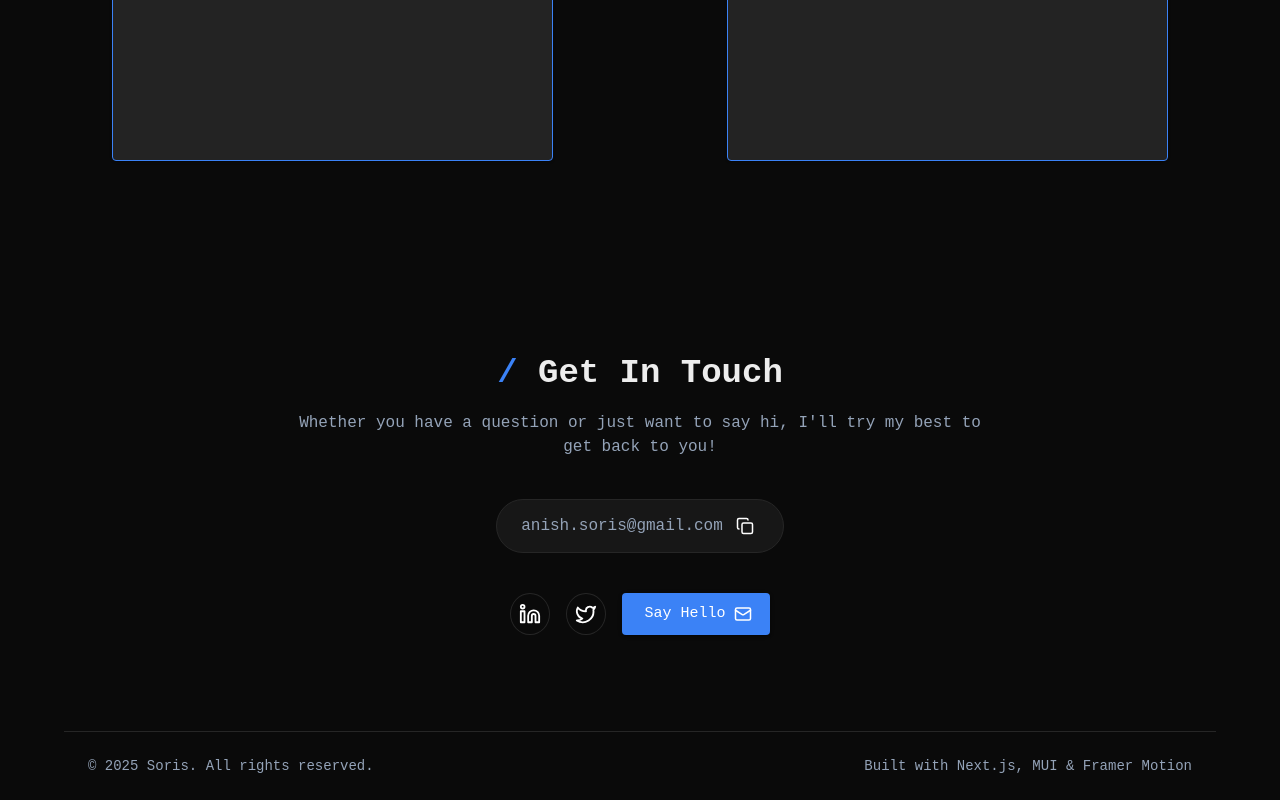
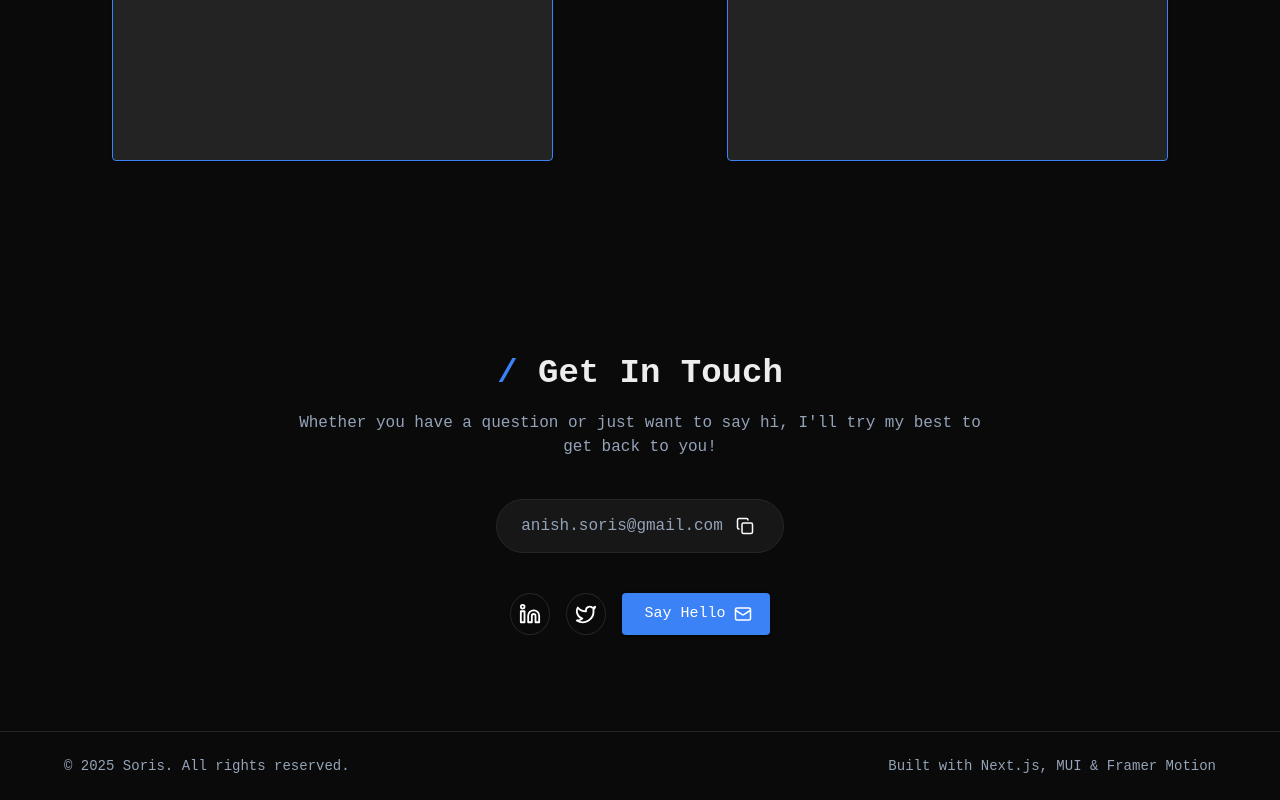
Before and after one commit to anishluiz-dev/portfolio, a Next.js app: page / in a window 1280 px wide. Shown: the part 4569-5369 px from the top of the page. Built offline with nearby package versions, Linux system fonts and the light colour scheme.

Commit message:
update the footer section

```diff
--- a/src/app/page.tsx
+++ b/src/app/page.tsx
@@ -4,7 +4,6 @@ import { Skills } from "../presentation/skills";
 import { Experience } from "../presentation/experience";
 import { WorkHighlights } from "../presentation/work-highlights";
 import { Contact } from "../presentation/contact";
-import { Footer } from "../presentation/footer";
 
 export default function Home() {
   return (
@@ -15,7 +14,6 @@ export default function Home() {
       <Experience />
       <WorkHighlights />
       <Contact />
-      <Footer />
     </div>
   );
 }
--- a/src/layout/main-layout.tsx
+++ b/src/layout/main-layout.tsx
@@ -3,6 +3,7 @@
 import React from "react";
 import { Container } from "@mui/material";
 import { Navbar } from "../presentation/nav-bar";
+import { Footer } from "../presentation/footer";
 
 interface IMainLayOutProps {
   children: React.ReactNode;
@@ -14,6 +15,7 @@ const MainLayOut: React.FC<IMainLayOutProps> = (props) => {
     <React.Fragment>
       <Navbar />
       <Container>{children}</Container>
+      <Footer />
     </React.Fragment>
   );
 };
```
